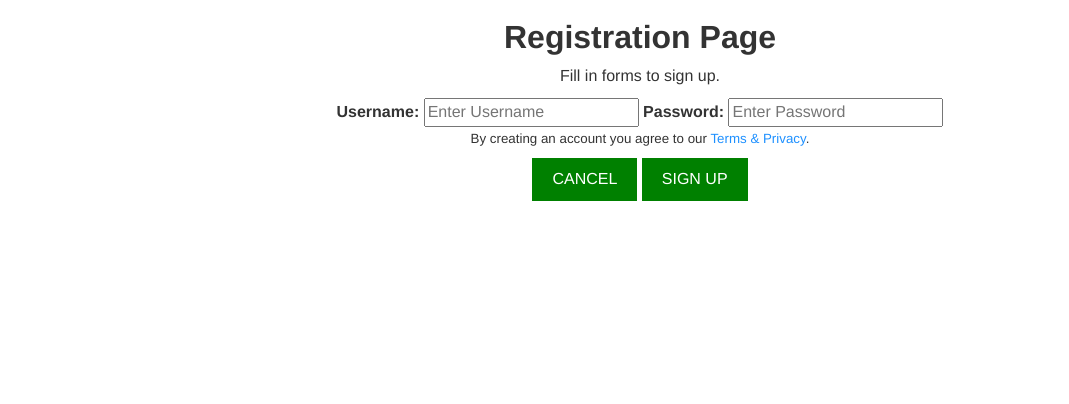
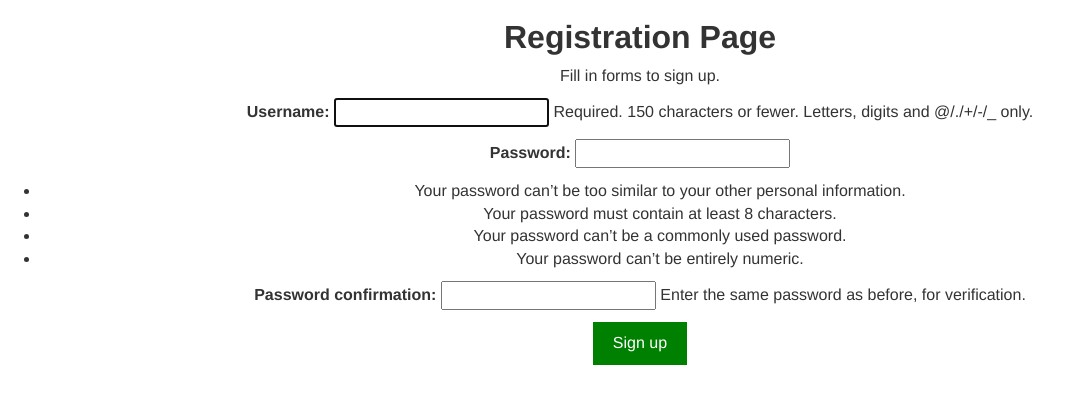
Before and after one commit to Random11211/dysk, a Django app: page /registration/ in a window 1280 px wide. Shown: the top 404 px of the page, without its empty margins (0-1069 px from the left). Run offline with Django 3.2, Linux system fonts and the light colour scheme; some libraries are stand-ins or nearby versions.

Commit message:
Add functionality in registration.

```diff
--- a/books/views.py
+++ b/books/views.py
@@ -51,7 +51,7 @@ def registration(request):
             raw_password = form.cleaned_data.get('password1')
             user = authenticate(username=username, password=raw_password)
             login(request, user)
-            return redirect('home')
+            return redirect('../')
     else:
         form = UserCreationForm()
     return render(request, 'registration.html', {'form': form})
--- a/templates/registration.html
+++ b/templates/registration.html
@@ -3,19 +3,11 @@
 {% load staticfiles %}
 
 {% block user_control %}
-<h3 class="h3">Registration Page</h3>
+    <h3 class="h3">Registration Page</h3>
     <p>Fill in forms to sign up.</p>
-
-    <label class="mylabel" for="username"><b>Username: </b></label>
-    <input type="text" placeholder="Enter Username" name="username" required>
-
-    <label class="mylabel" for="username"><b>Password: </b></label>
-    <input type="password" placeholder="Enter Password" name="password" required>
-
-    <p id="termsNprivacy">By creating an account you agree to our <a href="#" style="color:dodgerblue">Terms & Privacy</a>.</p>
-
-    <div>
-      <button class="mybutton" type="button">CANCEL</button>
-      <button class="mybutton" type="button">SIGN UP</button>
-    </div>
+    <form method="post">
+        {% csrf_token %}
+        {{ form.as_p }}
+        <button class="mybutton" type="submit">Sign up</button>
+    </form>
 {% endblock %}
```
Also changed, not shown: db.sqlite3.
